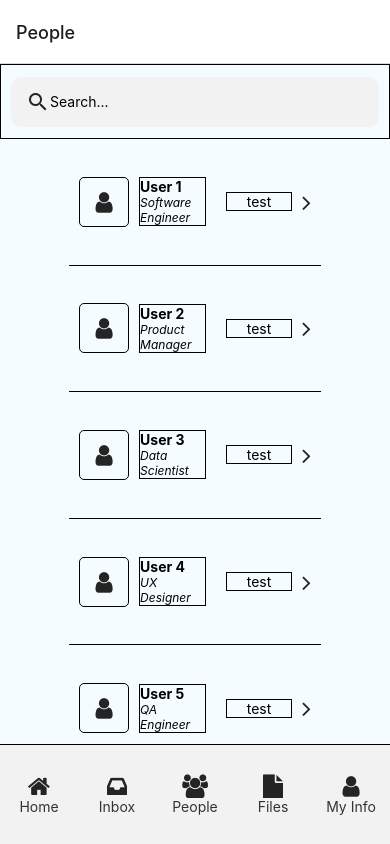
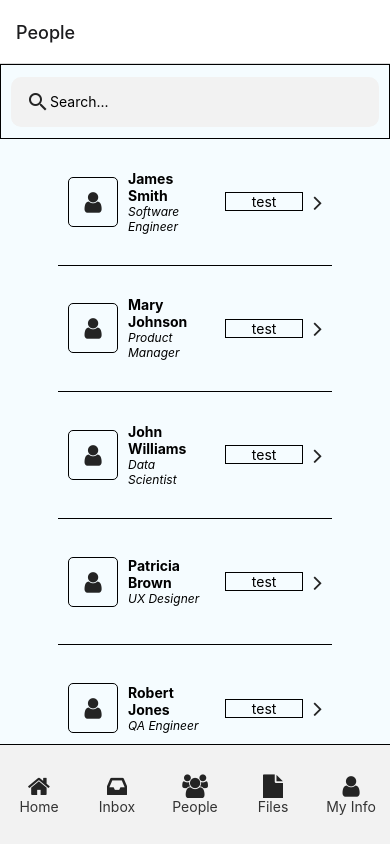
Before and after one commit to WalterEschenbach/hr, a React Native app: screen /People in a window 390 px wide. Built offline with nearby package versions, Linux system fonts and the light colour scheme.

Commit message:
minor formatting

```diff
--- a/src/assets/json/users.json
+++ b/src/assets/json/users.json
@@ -1,22 +1,22 @@
 [
-    {"name": "User 1", "work_title": "Software Engineer"},
-    {"name": "User 2", "work_title": "Product Manager"},
-    {"name": "User 3", "work_title": "Data Scientist"},
-    {"name": "User 4", "work_title": "UX Designer"},
-    {"name": "User 5", "work_title": "QA Engineer"},
-    {"name": "User 6", "work_title": "DevOps Engineer"},
-    {"name": "User 7", "work_title": "Software Engineer"},
-    {"name": "User 8", "work_title": "Product Manager"},
-    {"name": "User 9", "work_title": "Data Scientist"},
-    {"name": "User 10", "work_title": "UX Designer"},
-    {"name": "User 11", "work_title": "QA Engineer"},
-    {"name": "User 12", "work_title": "DevOps Engineer"},
-    {"name": "User 13", "work_title": "Software Engineer"},
-    {"name": "User 14", "work_title": "Product Manager"},
-    {"name": "User 15", "work_title": "Data Scientist"},
-    {"name": "User 16", "work_title": "UX Designer"},
-    {"name": "User 17", "work_title": "QA Engineer"},
-    {"name": "User 18", "work_title": "DevOps Engineer"},
-    {"name": "User 19", "work_title": "Software Engineer"},
-    {"name": "User 20", "work_title": "Product Manager"}
+    {"name": "James Smith", "work_title": "Software Engineer"},
+    {"name": "Mary Johnson", "work_title": "Product Manager"},
+    {"name": "John Williams", "work_title": "Data Scientist"},
+    {"name": "Patricia Brown", "work_title": "UX Designer"},
+    {"name": "Robert Jones", "work_title": "QA Engineer"},
+    {"name": "Jennifer Miller", "work_title": "DevOps Engineer"},
+    {"name": "Michael Davis", "work_title": "Software Engineer"},
+    {"name": "Linda Garcia", "work_title": "Product Manager"},
+    {"name": "William Rodriguez", "work_title": "Data Scientist"},
+    {"name": "Elizabeth Wilson", "work_title": "UX Designer"},
+    {"name": "David Martinez", "work_title": "QA Engineer"},
+    {"name": "Barbara Anderson", "work_title": "DevOps Engineer"},
+    {"name": "Richard Taylor", "work_title": "Software Engineer"},
+    {"name": "Susan Thomas", "work_title": "Product Manager"},
+    {"name": "Joseph Hernandez", "work_title": "Data Scientist"},
+    {"name": "Jessica Moore", "work_title": "UX Designer"},
+    {"name": "Thomas Martin", "work_title": "QA Engineer"},
+    {"name": "Sarah Jackson", "work_title": "DevOps Engineer"},
+    {"name": "Charles White", "work_title": "Software Engineer"},
+    {"name": "Karen Harris", "work_title": "Product Manager"}
 ]
--- a/src/components/items/User.js
+++ b/src/components/items/User.js
@@ -41,7 +41,6 @@ const styles = StyleSheet.create({
         flexDirection: 'column',
         justifyContent: 'flex-start',
         flex: 1,
-        borderWidth: 1,
         margin: 10
     },
     name: {
```
